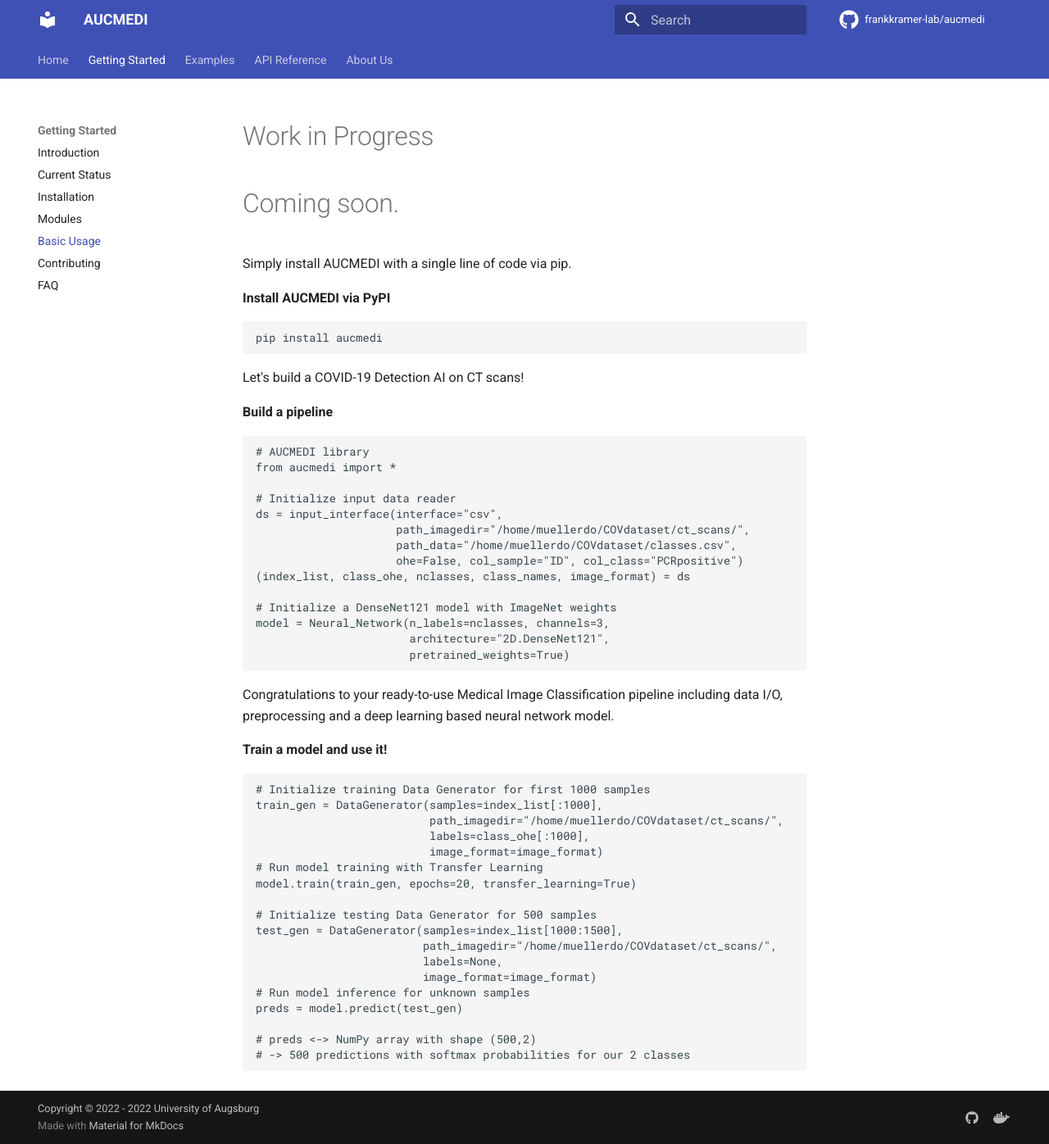
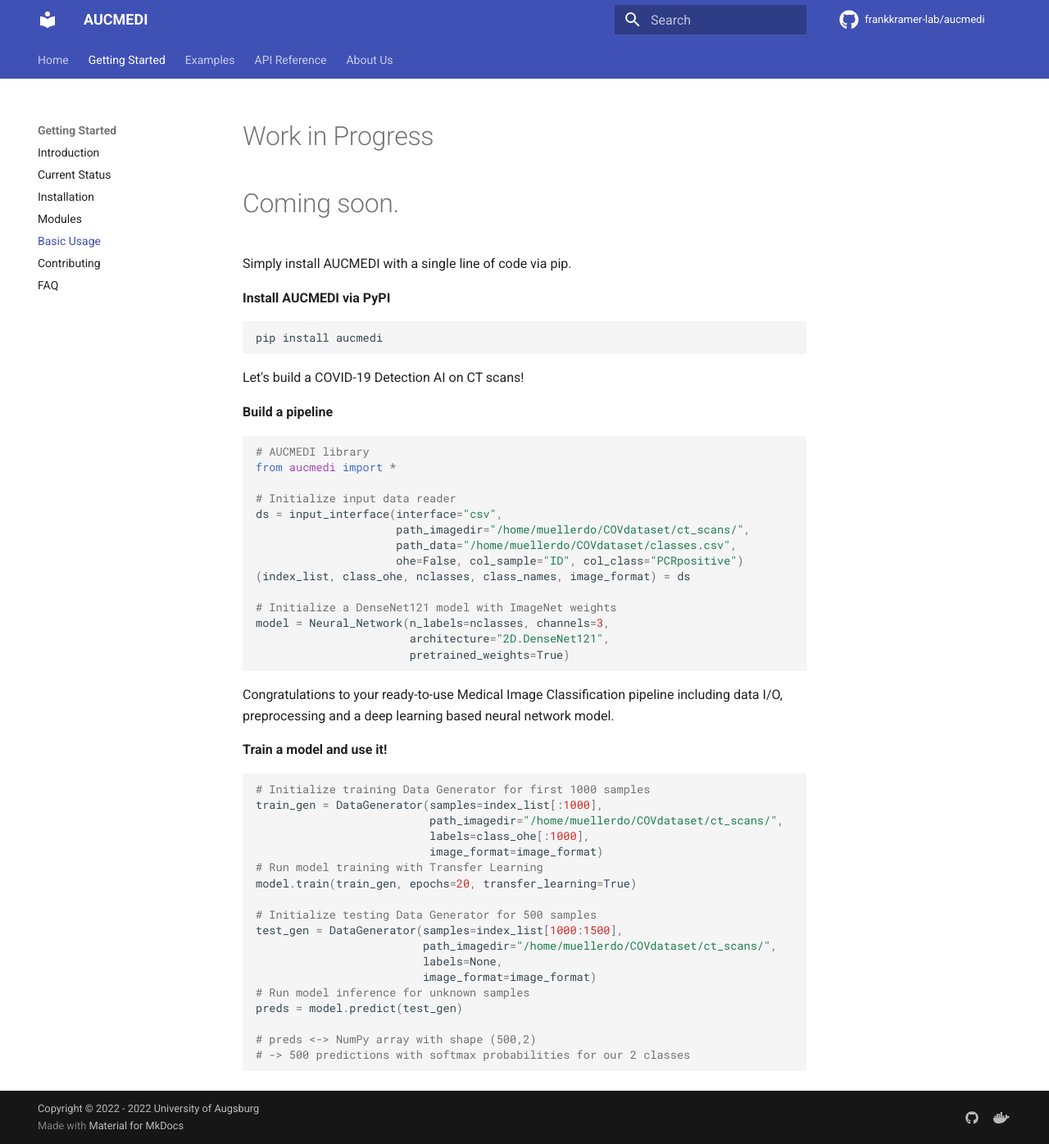
Before and after one commit to frankkramer-lab/aucmedi, an MkDocs documentation site: the page built from docs/getstarted/usage.md, in a window 1280 px wide and 1396 px high. Shown: the whole window at 82% size. Built offline with MkDocs 1.6.1 and Material for MkDocs 9.7.7, drawn with Linux system fonts in a browser that asks for light colours; comment, search, counter and statistics services are not loaded.

Commit message:
Added more markdown extensions for mkdocs

```diff
--- a/mkdocs.yml
+++ b/mkdocs.yml
@@ -81,6 +81,9 @@ markdown_extensions:
 - admonition
 - pymdownx.progressbar
 - pymdownx.tasklist
+- pymdownx.superfences
+- pymdownx.details
+- tables
 - toc:
     permalink: "¤"
 
```
